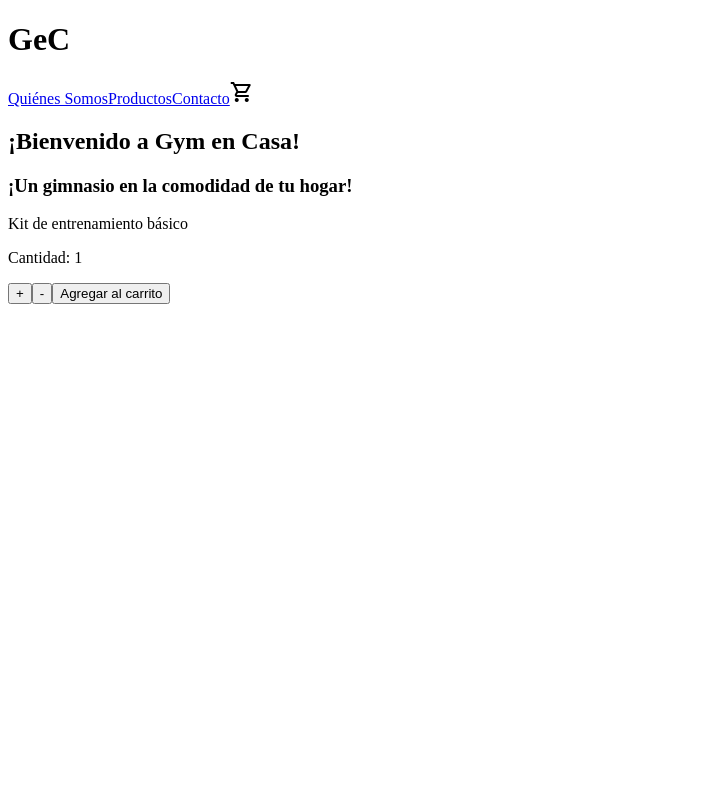
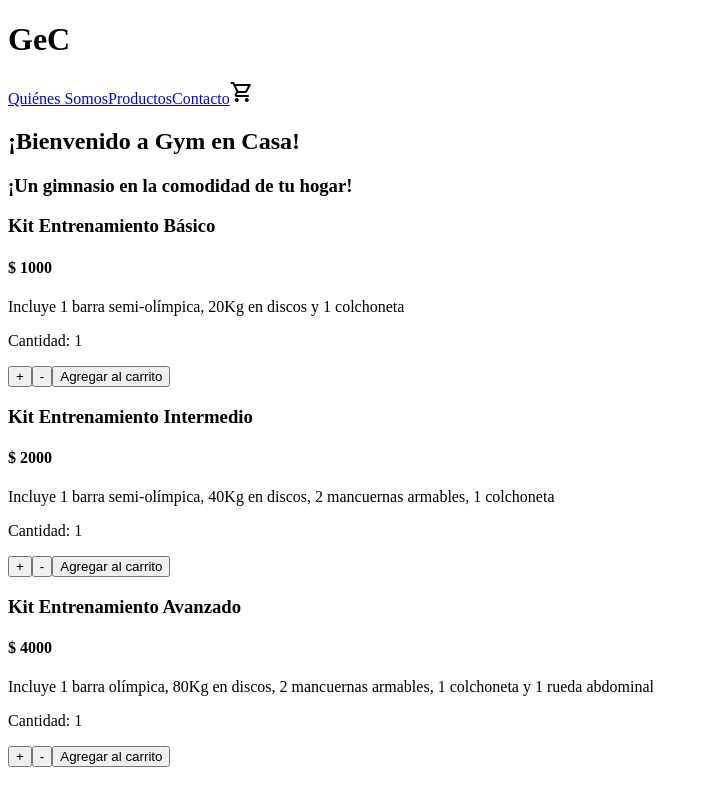
Before and after one commit to GeronimoValeiras/Gym-en-casa, a React (Create React App) app: page / in a window 1280 px wide. Shown: the whole page, without its empty margins (0-708 px from the left). Built offline with nearby package versions, Linux system fonts and the light colour scheme.

Commit message:
Desafío catálogo con maps

```diff
--- /dev/null
+++ b/src/components/Item.js
@@ -0,0 +1,15 @@
+import React from 'react'
+import ItemCount from './ItemCount'
+
+function Item({id, nombre, precio, stock, descripcion}) {
+  return (
+    <section>
+        <h3>{nombre}</h3>
+        <h4>$ {precio}</h4>
+        <p>{descripcion}</p>
+        <ItemCount initial={1} stock={stock} />
+    </section>
+  )
+}
+
+export default Item
--- a/src/components/ItemCount.js
+++ b/src/components/ItemCount.js
@@ -19,7 +19,7 @@ const ItemCount = ({ stock, initial, onAdd }) => {
     }
 
     const confirmarContador = () => {
-        alert ("Agregado al carrito")
+        alert ("Se agregó al carrito")
     }
 
   return (
--- /dev/null
+++ b/src/components/ItemList.js
@@ -0,0 +1,61 @@
+import React from 'react'
+import Item from './Item'
+import { useState, useEffect } from 'react'
+
+function ItemList () {
+    const [items, setItems] = useState([])
+
+    useEffect (() => {
+        const MockAsync = new Promise((res) => {
+        setTimeout(() => {
+        console.log("Cargando productos...")
+        const productosDB = [
+            {
+                id: 1,
+                nombre: 'Kit Entrenamiento Básico',
+                precio: 1000,
+                stock: 10,
+                descripcion: 'Incluye 1 barra semi-olímpica, 20Kg en discos y 1 colchoneta'
+            },
+            {
+                id: 2,
+                nombre: 'Kit Entrenamiento Intermedio',
+                precio: 2000,
+                stock: 5,
+                descripcion: 'Incluye 1 barra semi-olímpica, 40Kg en discos, 2 mancuernas armables, 1 colchoneta'
+            },
+            {
+                id: 3,
+                nombre: 'Kit Entrenamiento Avanzado',
+                precio: 4000,
+                stock: 2,
+                descripcion: 'Incluye 1 barra olímpica, 80Kg en discos, 2 mancuernas armables, 1 colchoneta y 1 rueda abdominal'
+            },
+        ]
+        res(productosDB)
+        }, 2000)
+    })
+
+    MockAsync.then( productosDB => {
+        setItems(productosDB)
+    })
+
+    }, [])
+
+    if (items.length > 0) {
+        return (
+        items.map(p =>
+            <Item id={p.id} nombre={p.nombre} key={p.id} precio={p.precio} stock={p.stock} descripcion={p.descripcion} />)
+    )
+    }else {
+        return (
+            <>
+        <p>Cargando productos...</p>
+        </>
+        )
+
+    }
+
+}
+
+export default ItemList
--- a/src/components/ItemListContainer.js
+++ b/src/components/ItemListContainer.js
@@ -1,17 +1,16 @@
 import React from 'react'
-import ItemCount from './ItemCount'
+import ItemList from './ItemList'
 
-const ItemListContainer = (props) => {
+const ItemListContainer = ( {greeting}) => {
 
-  const onAdd = () => { }
-  return (
+
+    return (
     <>
     <section>
-        <h2>{props.greeting}</h2>
+        <h2>{greeting}</h2>
         <h3>¡Un gimnasio en la comodidad de tu hogar!</h3>
         <section>
-          <p>Kit de entrenamiento básico</p>
-          <ItemCount stock={5} onAdd={onAdd} initial={1} />
+          <ItemList />
         </section>
     </section>
     </>
```
